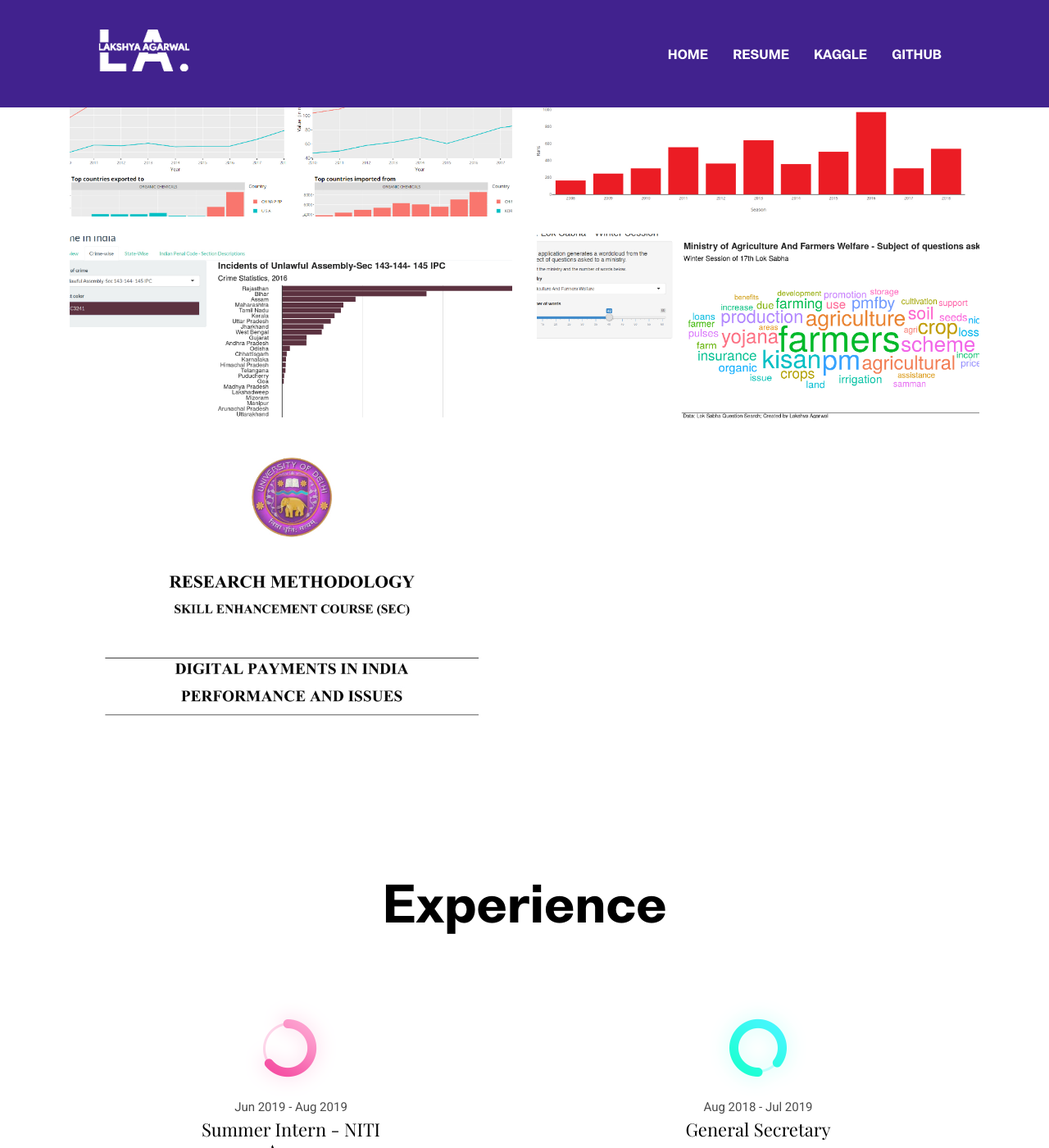
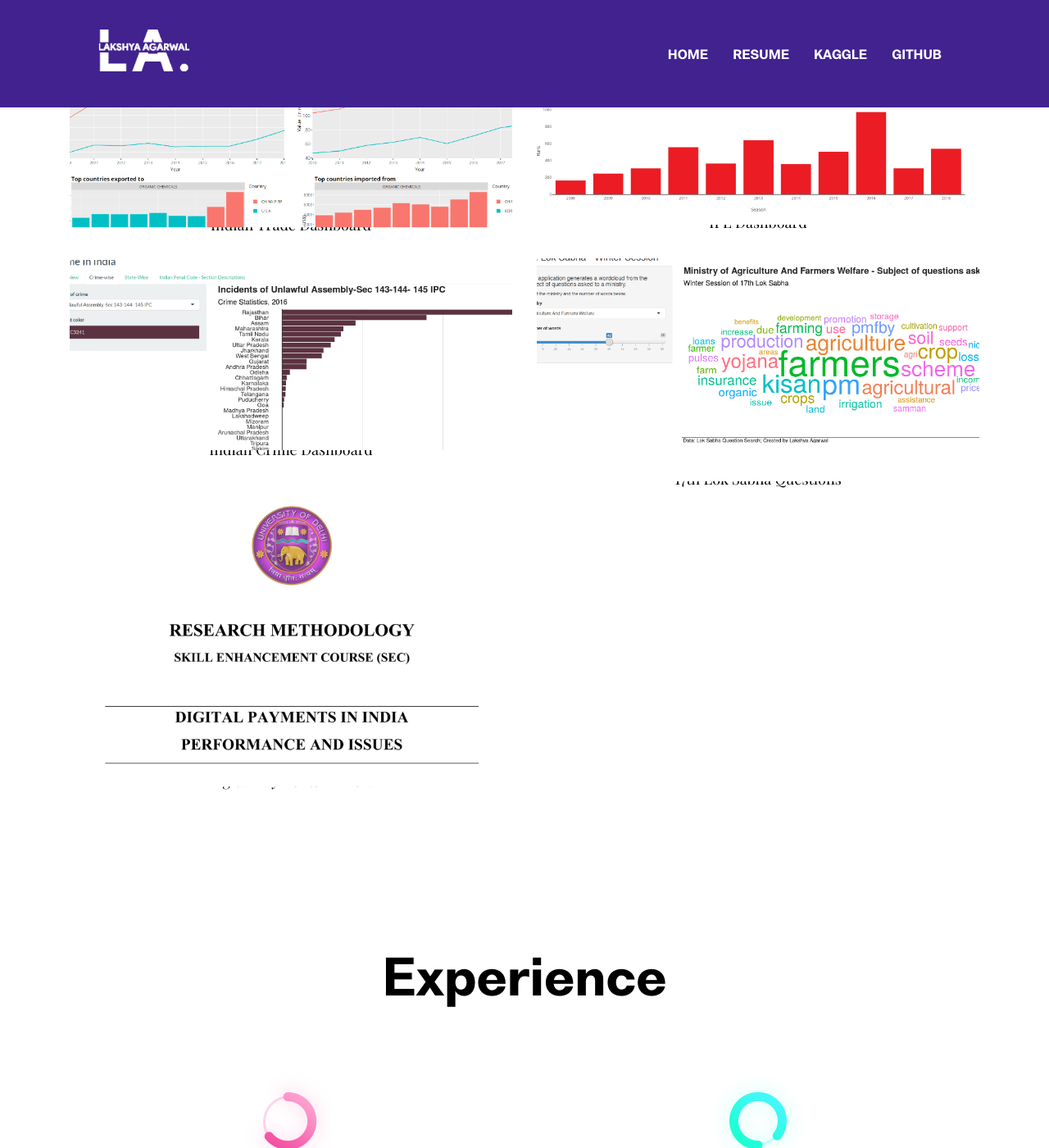
Before and after one commit to lakshyaag/lakshyaag.github.io, a Jekyll site: the page built from index.html, in a window 1280 px wide and 1400 px high, scrolled down 2609 px. Shown: the whole window at 82% size. Built offline with Jekyll 4.4.1, drawn with Linux system fonts in a browser that asks for light colours; some of the changed text lies outside the part shown.

Commit message:
Visual changes.

```diff
--- a/_data/settings.yml
+++ b/_data/settings.yml
@@ -33,7 +33,7 @@
 # Hero Section
 
 hero:
-  hero-title: Hi! I’m <br> Lakshya Agarwal!
+  hero-title: Hi! I’m <br> Lakshya Agarwal.
 
 social:
 - {icon: "ti-facebook", link: "https://fb.com/lakshyaag"}
--- a/_includes/portfolio-section.html
+++ b/_includes/portfolio-section.html
@@ -9,15 +9,15 @@
     </div>
     <div class="row shuffle-wrapper">
       {% for item in site.data.settings.portfolio-home-items %}
-      <div class="col-lg-6 col-6 mb-4 shuffle-item">
+      <div class="col-lg-6 col-12 mb-4 shuffle-item">
         <div class="position-relative rounded hover-wrapper">
           <img src="{{ site.baseurl }}/{{ item.image }}" alt="portfolio-image" class="img-fluid rounded w-100 d-block">
           <div class="hover-overlay">
             <div class="hover-content">
-              <h5 class="text-center text-white">{{ item.name }}</h5>
               <a class="btn btn-light btn-sm" href="{{ item.url }}">View project</a>
             </div>
           </div>
+          <h5 class="text-center">{{ item.name }}</h5>
         </div>
       </div>
       {% endfor %}
```
